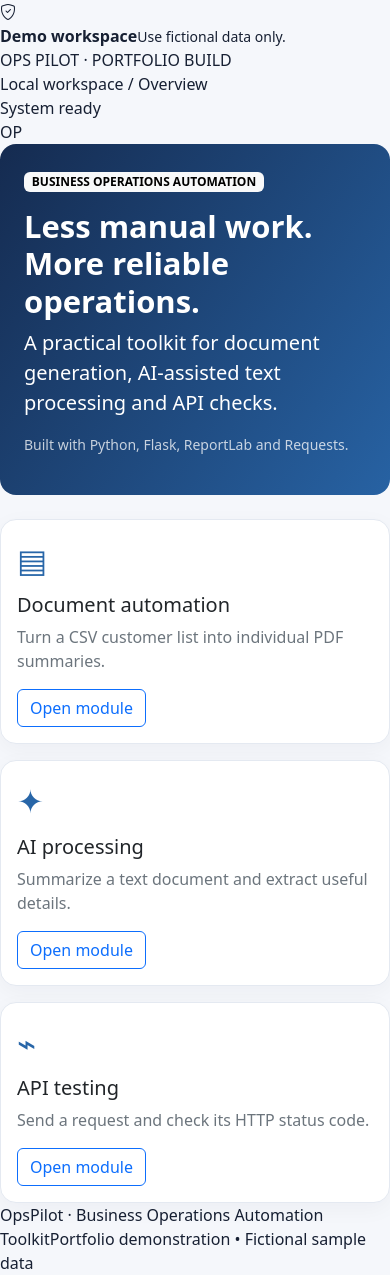
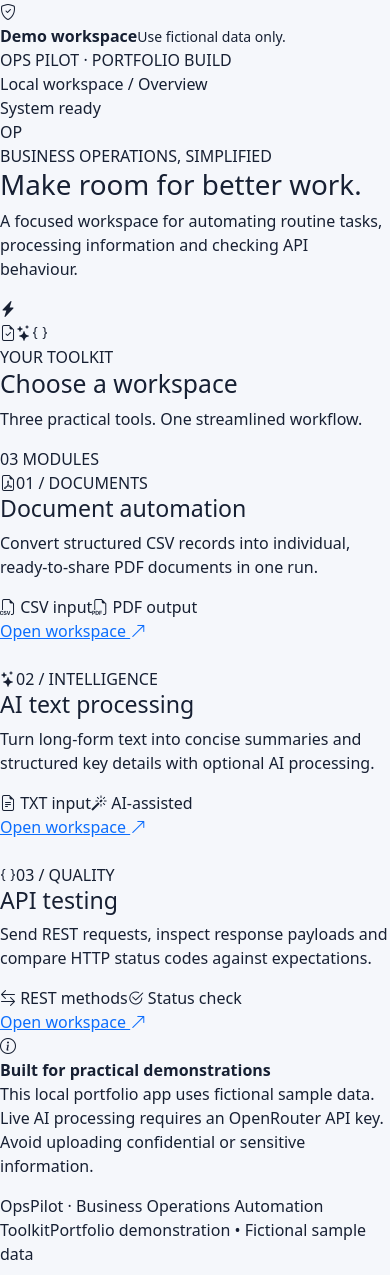
Before and after one commit to Abraham461/business-operations-automation-toolkit, a Flask app: page / in a window 390 px wide. Shown: the part 96-1371 px from the top of the page. Run offline with Flask 3, Linux system fonts and the light colour scheme.

Commit message:
Polish OpsPilot SaaS interface

```diff
--- a/templates/index.html
+++ b/templates/index.html
@@ -1,27 +1,44 @@
 {% extends "base.html" %}
-{% block title %}Operations Toolkit{% endblock %}
+{% block title %}Overview{% endblock %}
+{% block breadcrumb %}Overview{% endblock %}
 {% block content %}
-<section class="hero p-4 p-md-5 rounded-4 mb-4">
-  <span class="badge text-bg-light mb-3">BUSINESS OPERATIONS AUTOMATION</span>
-  <h1 class="display-5 fw-bold">Less manual work.<br>More reliable operations.</h1>
-  <p class="lead col-lg-8">A practical toolkit for document generation, AI-assisted text processing and API checks.</p>
-  <p class="small opacity-75">Built with Python, Flask, ReportLab and Requests.</p>
+<section class="welcome-block">
+  <div>
+    <div class="eyebrow"><span class="eyebrow-line"></span> BUSINESS OPERATIONS, SIMPLIFIED</div>
+    <h1>Make room for <span>better work.</span></h1>
+    <p class="welcome-copy">A focused workspace for automating routine tasks, processing information and checking API behaviour.</p>
+  </div>
+  <div class="welcome-art" aria-hidden="true"><div class="art-orbit orbit-one"></div><div class="art-orbit orbit-two"></div><div class="art-core"><i class="bi bi-lightning-charge-fill"></i></div><span class="art-node node-a"><i class="bi bi-file-earmark-check"></i></span><span class="art-node node-b"><i class="bi bi-stars"></i></span><span class="art-node node-c"><i class="bi bi-braces"></i></span></div>
 </section>
-<div class="row g-3">
-  <div class="col-md-4"><div class="card h-100"><div class="card-body">
-    <div class="icon">▤</div><h2 class="h5">Document automation</h2>
-    <p class="text-secondary">Turn a CSV customer list into individual PDF summaries.</p>
-    <a class="btn btn-outline-primary" href="/documents">Open module</a>
-  </div></div></div>
-  <div class="col-md-4"><div class="card h-100"><div class="card-body">
-    <div class="icon">✦</div><h2 class="h5">AI processing</h2>
-    <p class="text-secondary">Summarize a text document and extract useful details.</p>
-    <a class="btn btn-outline-primary" href="/ai">Open module</a>
-  </div></div></div>
-  <div class="col-md-4"><div class="card h-100"><div class="card-body">
-    <div class="icon">⌁</div><h2 class="h5">API testing</h2>
-    <p class="text-secondary">Send a request and check its HTTP status code.</p>
-    <a class="btn btn-outline-primary" href="/api-testing">Open module</a>
-  </div></div></div>
+<div class="section-heading"><div><div class="eyebrow">YOUR TOOLKIT</div><h2>Choose a workspace</h2><p>Three practical tools. One streamlined workflow.</p></div><span class="module-count">03 MODULES</span></div>
+<div class="row g-4 module-grid">
+  <div class="col-lg-4">
+    <article class="module-card h-100">
+      <div class="module-top"><span class="module-icon icon-blue"><i class="bi bi-file-earmark-pdf"></i></span><span class="module-index">01 / DOCUMENTS</span></div>
+      <h3>Document automation</h3><p>Convert structured CSV records into individual, ready-to-share PDF documents in one run.</p>
+      <div class="module-meta"><span><i class="bi bi-filetype-csv"></i> CSV input</span><span><i class="bi bi-filetype-pdf"></i> PDF output</span></div>
+      <a class="module-action" href="/documents">Open workspace <i class="bi bi-arrow-up-right"></i></a>
+    </article>
+  </div>
+  <div class="col-lg-4">
+    <article class="module-card h-100">
+      <div class="module-top"><span class="module-icon icon-violet"><i class="bi bi-stars"></i></span><span class="module-index">02 / INTELLIGENCE</span></div>
+      <h3>AI text processing</h3><p>Turn long-form text into concise summaries and structured key details with optional AI processing.</p>
+      <div class="module-meta"><span><i class="bi bi-file-earmark-text"></i> TXT input</span><span><i class="bi bi-magic"></i> AI-assisted</span></div>
+      <a class="module-action" href="/ai">Open workspace <i class="bi bi-arrow-up-right"></i></a>
+    </article>
+  </div>
+  <div class="col-lg-4">
+    <article class="module-card h-100">
+      <div class="module-top"><span class="module-icon icon-teal"><i class="bi bi-braces"></i></span><span class="module-index">03 / QUALITY</span></div>
+      <h3>API testing</h3><p>Send REST requests, inspect response payloads and compare HTTP status codes against expectations.</p>
+      <div class="module-meta"><span><i class="bi bi-arrow-left-right"></i> REST methods</span><span><i class="bi bi-check2-circle"></i> Status check</span></div>
+      <a class="module-action" href="/api-testing">Open workspace <i class="bi bi-arrow-up-right"></i></a>
+    </article>
+  </div>
 </div>
+<section class="bottom-strip">
+  <div class="strip-icon"><i class="bi bi-info-circle"></i></div>
+  <div><strong>Built for practical demonstrations</strong><p>This local portfolio app uses fictional sample data. Live AI processing requires an OpenRouter API key. Avoid uploading confidential or sensitive information.</p></div>
+</section>
 {% endblock %}
```
